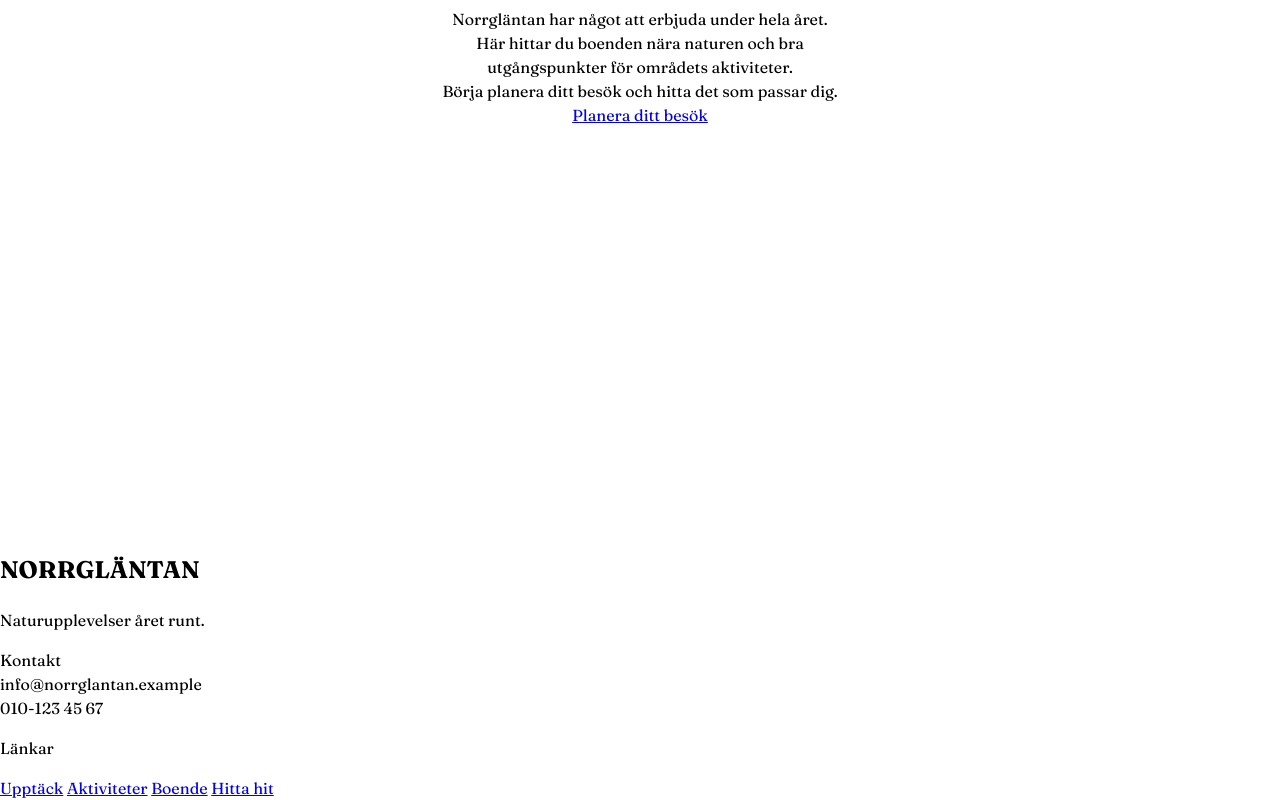
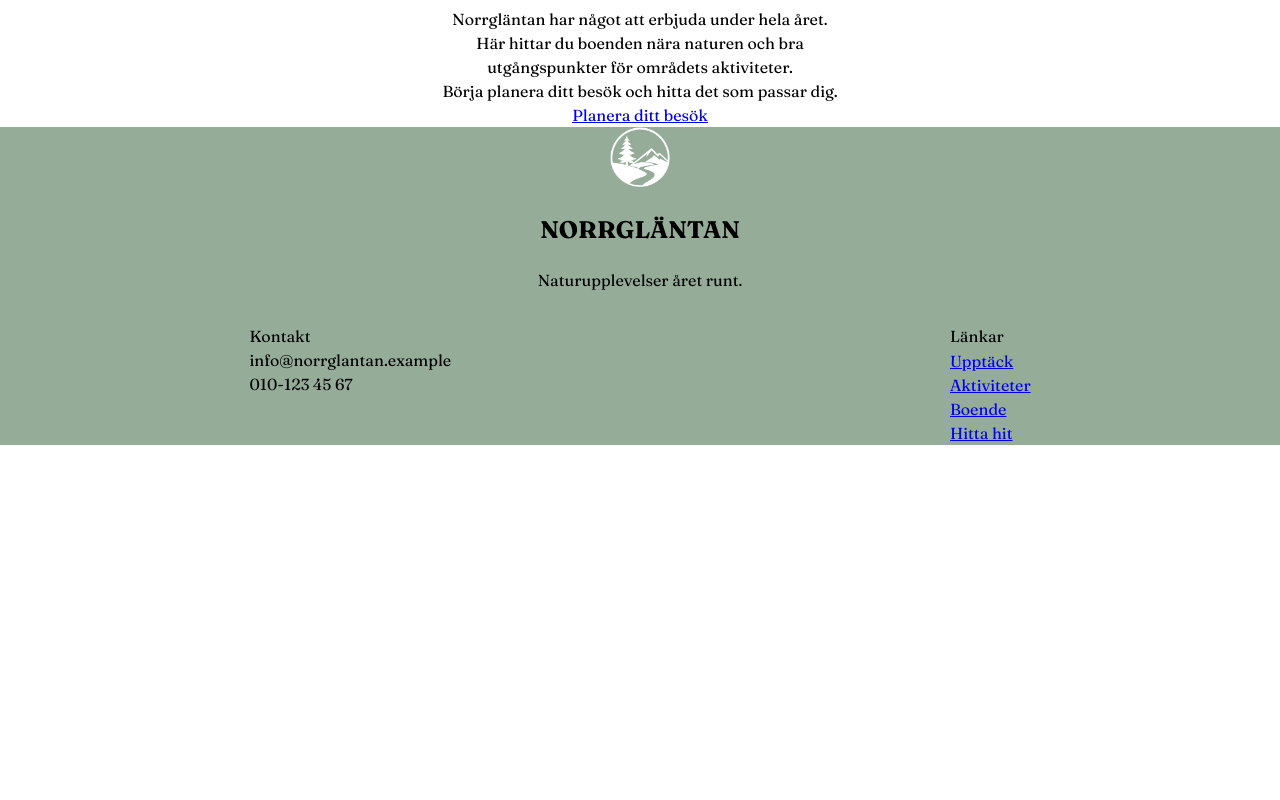
Before and after one commit to juliiaz/laboration_3, a plain HTML site: page index.html in a window 1280 px wide. Shown: the part 2778-3578 px from the top of the page. After the commit the page ends 3223 px from the top, so only its background shows below. Drawn offline with Linux system fonts and the light colour scheme.

Commit message:
Stylat footer grundstruktur

```diff
--- a/css/style.css
+++ b/css/style.css
@@ -90,3 +90,28 @@ header a {
     max-width: 400px;
     margin: 0 auto;
 }
+
+footer {
+    text-align: center;
+    background-color: hsl(128, 12%, 63%);
+}
+
+footer img {
+    width: 60px;
+}
+
+.footer-links {
+    display: flex;
+    justify-content: space-around;
+}
+
+.footer-links p {
+    text-align: left;
+    margin-bottom: 1px;
+}
+
+.footer-links nav {
+    display: flex;
+    flex-direction: column;
+    text-align: left;
+}
--- a/index.html
+++ b/index.html
@@ -78,6 +78,7 @@
 <h2>NORRGLÄNTAN</h2>
 <p>Naturupplevelser året runt.</p>
 
+<div class="footer-links">
 <p>
     Kontakt<br>
     info@norrglantan.example<br>
@@ -91,6 +92,7 @@
     <a href="#">Boende</a>
     <a href="#">Hitta hit</a>
  </nav>
+</div>
 
 </footer>
 
```
